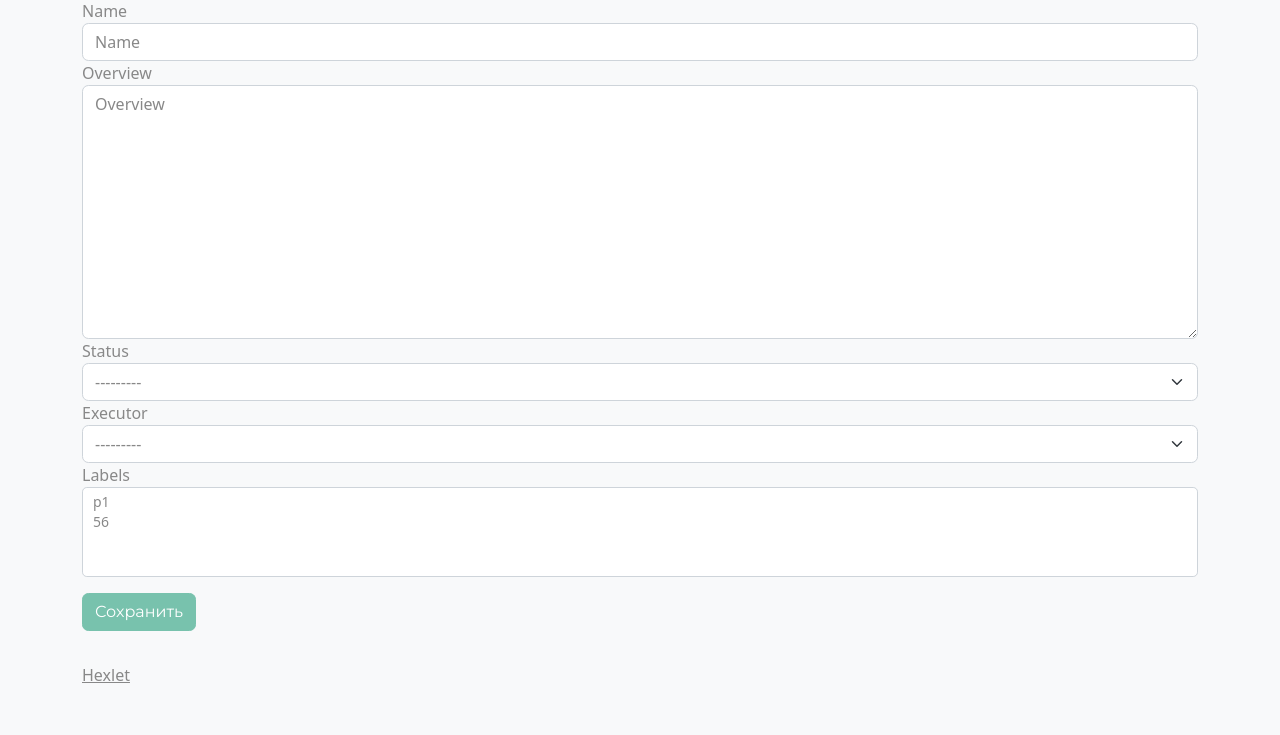
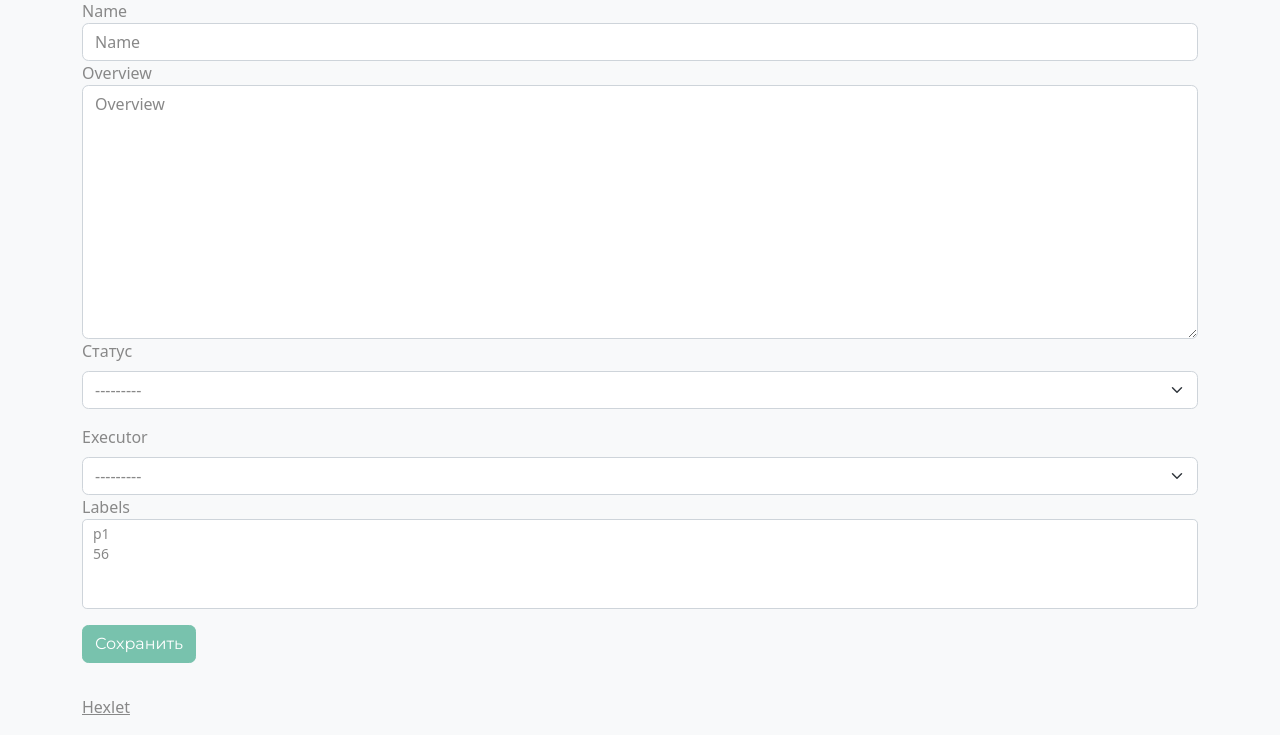
Before and after one commit to LuybovB/python-project-52, a Django app: page /tasks/create/ in a window 1280 px wide. Shown: the part 103-838 px from the top of the page. Before the commit the page ends 786 px from the top, so only its background shows below. Run offline with Django 5.2, Linux system fonts and the light colour scheme; a user stored in the database is signed in; data comes from the database, SQL or seed files in the repository.

Commit message:
add_form

```diff
--- a/task_manager/templates/tasks/task_form.html
+++ b/task_manager/templates/tasks/task_form.html
@@ -25,10 +25,7 @@
     </div>
 
     <!-- Поле для status -->
-    <div class="form-group">
-      {% trans 'Status' as translated_status %}
-      <label for="status">{{ translated_status|cut:":" }}</label>
-      <select name="status" id="status" class="form-select">
+   <div class="mb-3"><label class="form-label" for="id_status">Статус</label><select name="status" class="form-select" required="" id="id_status">
         <option value="" selected disabled>---------</option>
         {% for status in statuses %}
           <option value="{{ status.id }}">{{ status.name }}</option>
@@ -38,7 +35,7 @@
 
     <!-- Поле для executor -->
     <div class="form-group">
-  <label for="id_executor">{% trans "Executor" %}</label>
+      <label class="form-label" for="id_executor">{% trans "Executor" %}</label>
   <select name="executor" id="id_executor" class="form-select">
     <option value="" selected disabled>---------</option>
     {% for user in users %}
```
